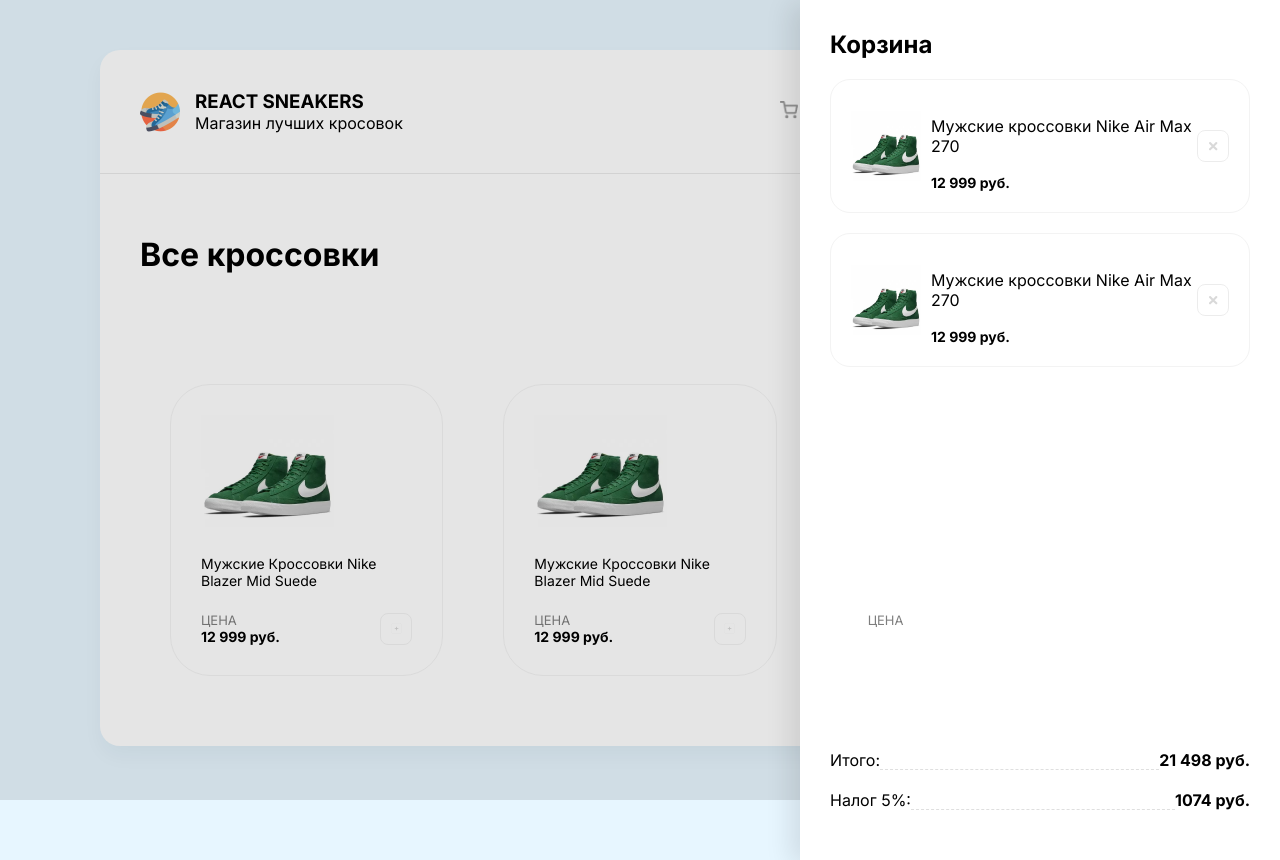
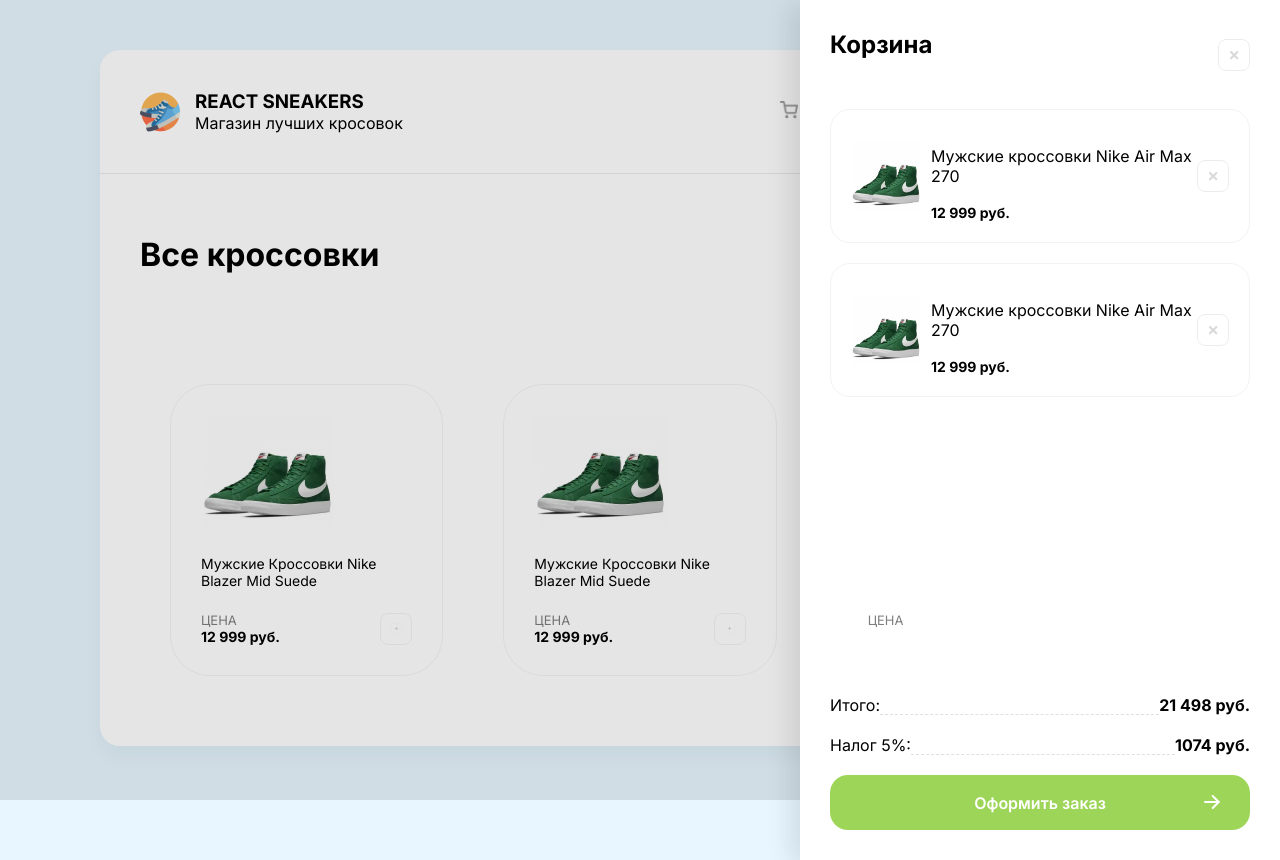
Before and after one commit to 1-infinity-1/sneaker, a React (Create React App) app: page / in a window 1280 px wide. Built offline with nearby package versions, Linux system fonts and the light colour scheme.

Commit message:
верстаем корзинÑу 1.11

```diff
--- a/src/App.js
+++ b/src/App.js
@@ -3,10 +3,13 @@
 function App() {
     return (
         <div className="wrapper">
-            <div className = "overlay">
+            <div className="overlay">
                 <div className="drawer">
-                    <h2 className = "cartHead">Корзина</h2>
-                    <div className = "Item">
+                    <div className="cartHeadBtn">
+                        <h2 className="cartHead">Корзина</h2>
+                        <img className="btn_cross" src="/image/btn-cross.svg" alt="cross"/>
+                    </div>
+                    <div className="Item">
                         <div className="cartItem">
                             <img className="cartItemImg" src="/image/sneakers/1.png" alt="Sneakers"/>
                             <div>
@@ -17,7 +20,7 @@
                                     12 999 руб.
                                 </b>
                             </div>
-                    <img className = "btn_cross" src="/image/btn-cross.svg" alt="cross" />
+                            <img className="btn_cross" src="/image/btn-cross.svg" alt="cross"/>
                         </div>
                         <div className="cartItem">
                             <img className="cartItemImg" src="/image/sneakers/1.png" alt="Sneakers"/>
@@ -29,21 +32,24 @@
                                     12 999 руб.
                                 </b>
                             </div>
-                    <img className = "btn_cross" src="/image/btn-cross.svg" alt="cross" />
+                            <img className="btn_cross" src="/image/btn-cross.svg" alt="cross"/>
                         </div>
                     </div>
-                    <div className = "cartTotalBlock">
-                        <li className = "cartTotalBlockLi">
+                    <div className="cartTotalBlock">
+                        <li className="cartTotalBlockLi">
                             <span>Итого:</span>
                             <div></div>
                             <b>21 498 руб.</b>
                         </li>
-                        <li className = "cartTotalBlockLi">
+                        <li className="cartTotalBlockLi">
                             <span>Налог 5%:</span>
                             <div></div>
                             <b>1074 руб.</b>
                         </li>
+                        <button className="greenButton">Оформить заказ <img src="/image/Arrow.svg" alt="Arrow"/>
+                        </button>
                     </div>
+
                 </div>
             </div>
             <header>
@@ -70,16 +76,16 @@
                 </div>
             </header>
             <div className="content">
-                <div className = 'content-header'>
+                <div className='content-header'>
                     <h1>Все кроссовки</h1>
-                <div className = 'search-block'>
-                    <img src = '/image/searchIcon.png' alt = 'Search' />
-                    <input placeholder="Поиск..." />
+                    <div className='search-block'>
+                        <img src='/image/searchIcon.png' alt='Search'/>
+                        <input placeholder="Поиск..."/>
                     </div>
                 </div>
                 <div className="Sneakers">
                     <div className="card">
-                        <img width = {133} height = {112} src="/image/sneakers/1.png" alt="sneakers"/>
+                        <img width={133} height={112} src="/image/sneakers/1.png" alt="sneakers"/>
                         <h5>Мужские Кроссовки Nike Blazer Mid Suede</h5>
                         <div className="pricebutt">
                             <div className="price">
@@ -92,7 +98,7 @@
                         </div>
                     </div>
                     <div className="card">
-                        <img width = {133} height = {112} src="/image/sneakers/1.png" alt="sneakers"/>
+                        <img width={133} height={112} src="/image/sneakers/1.png" alt="sneakers"/>
                         <h5>Мужские Кроссовки Nike Blazer Mid Suede</h5>
                         <div className="pricebutt">
                             <div className="price">
@@ -105,7 +111,7 @@
                         </div>
                     </div>
                     <div className="card">
-                        <img width = {133} height = {112} src="/image/sneakers/1.png" alt="sneakers"/>
+                        <img width={133} height={112} src="/image/sneakers/1.png" alt="sneakers"/>
                         <h5>Мужские Кроссовки Nike Blazer Mid Suede</h5>
                         <div className="pricebutt">
                             <div className="price">
--- a/src/index.scss
+++ b/src/index.scss
@@ -2,8 +2,9 @@
   margin: 0;
   background-color: #E7F6FF;
 }
+
 * {
-  font-family: 'Inter',system-ui;
+  font-family: 'Inter', system-ui;
 }
 
 .wrapper {
@@ -15,16 +16,18 @@
   margin: 50px auto;
   //
 }
-.overlay{
+
+.overlay {
   position: absolute;
   left: 0;
   top: 0;
   width: 100%;
-  height:100%;
+  height: 100%;
   background-color: rgba(0, 0, 0, 0.1);
   z-index: 0.5;
 }
-.drawer{
+
+.drawer {
   display: flex;
   flex-direction: column;
   flex-grow: 1;
@@ -35,14 +38,24 @@
   background: #FFFFFF;
   box-shadow: -10px 4px 24px rgba(0, 0, 0, 0.1);
   padding: 30px;
-  h2{
+
+  .cartHeadBtn {
+    display: flex;
+    align-items: center;
+    justify-content: space-between;
+    margin-bottom: 30px;
+  }
+
+  h2 {
     margin: 0;
     margin-bottom: 20px;
   }
-  .Item{
+
+  .Item {
     flex: 1;
   }
-  .cartItem{
+
+  .cartItem {
     border: 1px solid #f3f3f3;
     border-radius: 20px;
     overflow: hidden;
@@ -50,7 +63,8 @@
     align-items: center;
     padding: 20px;
     margin-bottom: 20px;
-    .cartItemImg{
+
+    .cartItemImg {
       width: 70px;
       height: 70px;
       background-size: contain;
@@ -58,36 +72,69 @@
       background-repeat: no-repeat;
       margin-right: 10px;
     }
-    p{
+
+    p {
 
       font-size: 16px;
     }
+
     b {
       font-size: 14px;
+    }
+  }
 }
 
 .btn_cross {
   cursor: pointer;
   opacity: 0.5;
-      transition: opacity 0.15s easy-in-out;
+  transition: opacity 0.15s ease-in-out;
+
   :hover {
     opacity: 1;
   }
 }
-  }
 
-}
-.cartTotalBlockLi{
+.cartTotalBlock {
+  .cartTotalBlockLi {
     display: flex;
     align-items: flex-end;
     margin-bottom: 20px;
-  div{
-    flex:1;
-    height:1px;
-    border-bottom:1px dashed #dfdfdf;
+
+    div {
+      flex: 1;
+      height: 1px;
+      border-bottom: 1px dashed #dfdfdf;
+    }
   }
 }
 
+.greenButton {
+  width: 100%;
+  height: 55px;
+  background: #9dd558;
+  border-radius: 18px;
+  border: 0;
+  color: #FFFFFF;
+  font-size: 16px;
+  font-weight: 600;
+  cursor: pointer;
+  transition: background 0.2s ease-in-out;
+  position: relative;
+
+  img {
+    position: absolute;
+    right: 30px;
+    top: 20px;
+  }
+
+  :hover {
+    background: lighten(#9dd558, 5%);
+  }
+
+  :active {
+    background: darken(#9dd558, 5%);
+  }
+}
 
 header {
   display: flex;
@@ -132,24 +179,27 @@
     margin-bottom: 40px;
   }
 
-  .Sneakers{
+  .Sneakers {
     display: flex;
   }
-  .content-header{
+
+  .content-header {
     display: flex;
     align-items: center;
     justify-content: space-between;
     margin-bottom: 40px;
-    .search-block{
+
+    .search-block {
       border: 1px solid #f3f3f3;
       border-radius: 10px;
       padding: 0 15px;
+
       input {
         border: 0;
         padding: 13px;
         font-size: 16px;
         width: 200px;
-        outline:none;
+        outline: none;
       }
     }
   }
@@ -163,23 +213,27 @@
   border-radius: 40px;
   margin: 30px;
 
-  h5{
+  h5 {
     font-weight: 400;
     font-size: 14px;
   }
-  .pricebutt{
+
+  .pricebutt {
     display: flex;
     justify-content: space-between;
     align-items: center;
-    .price{
+
+    .price {
       display: flex;
       flex-direction: column;
-      p{
+
+      p {
         margin: 0;
         font-size: 13px;
         opacity: 0.5;
         text-transform: uppercase;
       }
+
       b {
         font-size: 14px;
       }
@@ -187,7 +241,7 @@
   }
 }
 
-.button{
+.button {
   box-sizing: border-box;
 
   background: #FFFFFF;
@@ -196,5 +250,5 @@
 
   height: 32px;
   width: 32px;
-  cursor:pointer;
+  cursor: pointer;
 }
```
Also changed, not shown: public/image/Arrow.svg (added). Lines whose indentation alone changed are shown as unchanged.
